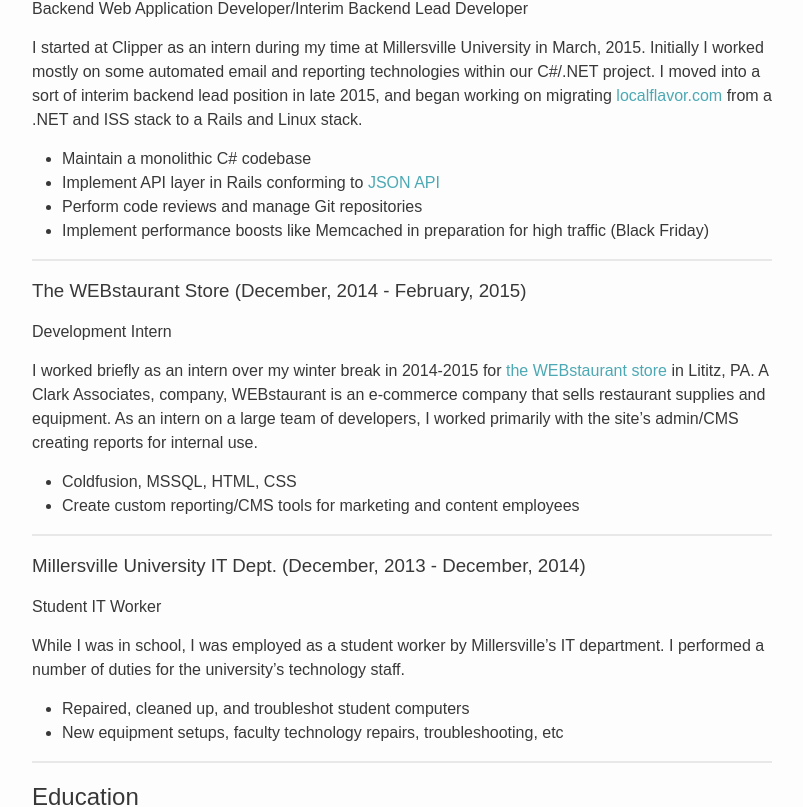
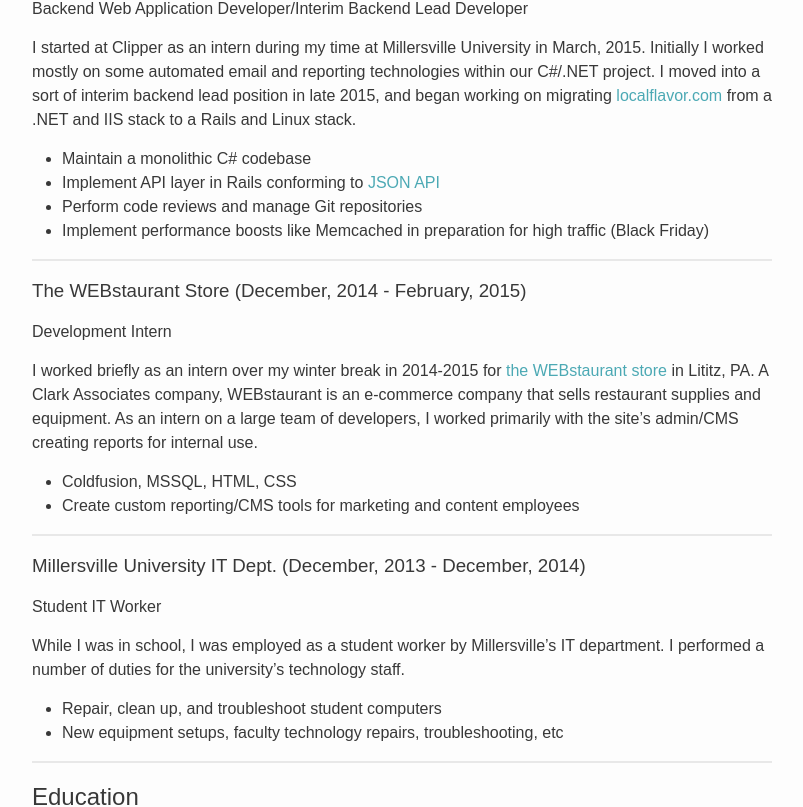
Before and after one commit to andrwmorph/kpollich.github.io, a Jekyll site: the page built from resume.md, in a window 1280 px wide. Shown: the part 1036-1843 px from the top of the page, without its empty margins (238-1041 px from the left). Built offline with Jekyll 4.4.1, drawn with Linux system fonts in a browser that asks for light colours; some web fonts are replaced; Markdown is read by kramdown in place of the engine named in the settings.

Commit message:
Jekyll upgrade. Fix resume typos.

```diff
--- /dev/null
+++ b/Gemfile
@@ -0,0 +1,5 @@
+source 'https://rubygems.org'
+
+gem 'github-pages'
+gem 'jekyll-compose', group: [:jekyll_plugins]
+gem 'kramdown'
--- a/_config.yml
+++ b/_config.yml
@@ -16,5 +16,9 @@
 github_username:  kpollich
 
 # Build settings
-markdown: redcarpet
-highlighter: pygments
+markdown: kramdown
+highlighter: rouge
+
+kramdown:
+  input: GFM
+  syntax_highliter: rouge
--- a/resume.md
+++ b/resume.md
@@ -49,7 +49,7 @@
 
 Backend Web Application Developer/Interim Backend Lead Developer
 
-I started at Clipper as an intern during my time at Millersville University in March, 2015. Initially I worked mostly on some automated email and reporting technologies within our C#/.NET project. I moved into a sort of interim backend lead position in late 2015, and began working on migrating [localflavor.com](http://localflavor.com) from a .NET and ISS stack to a Rails and Linux stack.
+I started at Clipper as an intern during my time at Millersville University in March, 2015. Initially I worked mostly on some automated email and reporting technologies within our C#/.NET project. I moved into a sort of interim backend lead position in late 2015, and began working on migrating [localflavor.com](http://localflavor.com) from a .NET and IIS stack to a Rails and Linux stack.
 
 * Maintain a monolithic C# codebase
 * Implement API layer in Rails conforming to [JSON API](http://jsonapi.org/)
@@ -62,7 +62,7 @@
 
 Development Intern
 
-I worked briefly as an intern over my winter break in 2014-2015 for [the WEBstaurant store](http://www.webstaurantstore.com/) in Lititz, PA. A Clark Associates, company, WEBstaurant is an e-commerce company that sells restaurant supplies and equipment. As an intern on a large team of developers, I worked primarily with the site's admin/CMS creating reports for internal use.
+I worked briefly as an intern over my winter break in 2014-2015 for [the WEBstaurant store](http://www.webstaurantstore.com/) in Lititz, PA. A Clark Associates company, WEBstaurant is an e-commerce company that sells restaurant supplies and equipment. As an intern on a large team of developers, I worked primarily with the site's admin/CMS creating reports for internal use.
 
 * Coldfusion, MSSQL, HTML, CSS
 * Create custom reporting/CMS tools for marketing and content employees
@@ -75,7 +75,7 @@
 
 While I was in school, I was employed as a student worker by Millersville's IT department. I performed a number of duties for the university's technology staff.
 
-* Repaired, cleaned up, and troubleshot student computers
+* Repair, clean up, and troubleshoot student computers
 * New equipment setups, faculty technology repairs, troubleshooting, etc
 
 ---
```
Also changed, not shown: Gemfile.lock (added).
